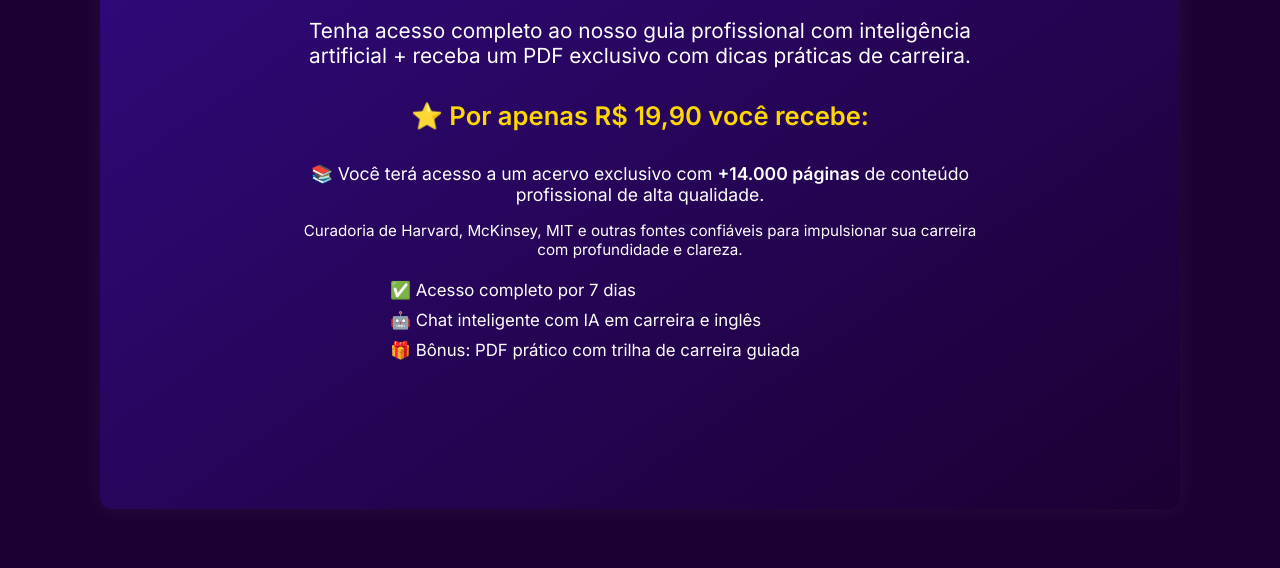
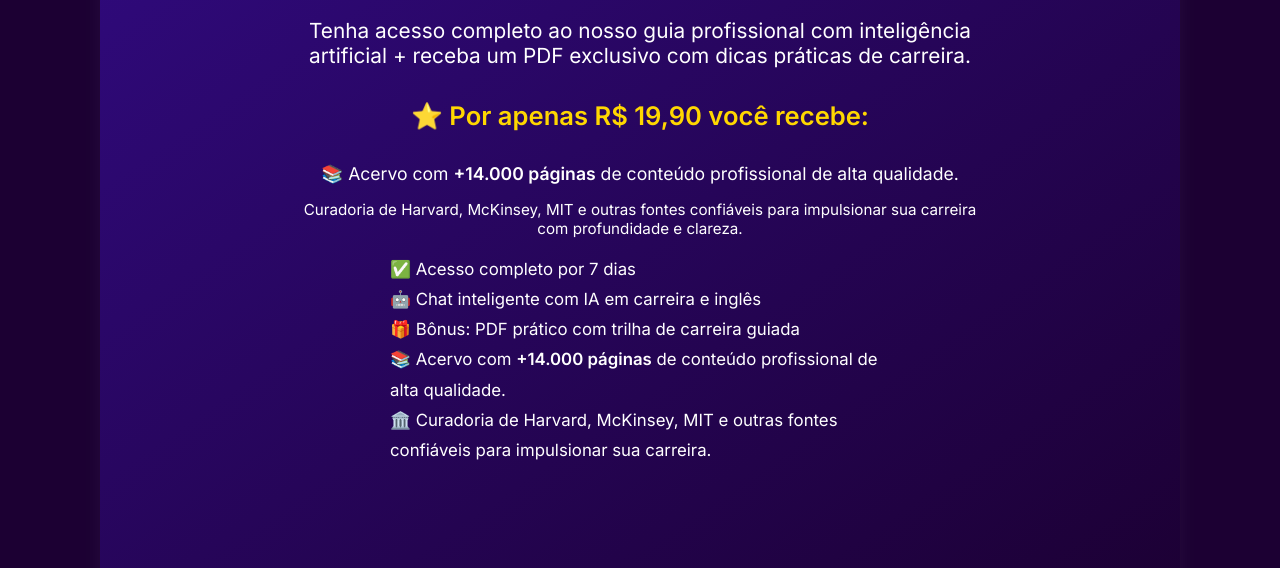
Before and after one commit to eristonmanagement/ascenda-up-webapp, a website: page ascenda-up-webapp/public/oferta.html in a window 1280 px wide. Shown: the part 384-952 px from the top of the page. Drawn offline with Linux system fonts and the light colour scheme.

```diff
--- a/ascenda-up-webapp/public/oferta.html
+++ b/ascenda-up-webapp/public/oferta.html
@@ -197,7 +197,7 @@
 
 		   <div style="text-align: center; margin-top: 2rem;">
              <p style="font-size: 1.1rem;">
-                       📚 Você terá acesso a um acervo exclusivo com <strong>+14.000 páginas</strong> de conteúdo profissional de alta qualidade.
+                       📚 Acervo com <strong>+14.000 páginas</strong> de conteúdo profissional de alta qualidade.
               </p>
                 <p style="font-size: 0.95rem;">
                        Curadoria de Harvard, McKinsey, MIT e outras fontes confiáveis para impulsionar sua carreira com profundidade e clareza.
@@ -209,6 +209,8 @@
                  <li>✅ Acesso completo por 7 dias</li>
                  <li>🤖 Chat inteligente com IA em carreira e inglês</li>
                  <li>🎁 Bônus: PDF prático com trilha de carreira guiada</li>
+				 <li>📚 Acervo com <strong>+14.000 páginas</strong> de conteúdo profissional de alta qualidade.</li>
+				 <li>🏛️ Curadoria de Harvard, McKinsey, MIT e outras fontes confiáveis para impulsionar sua carreira.</li>
             </ul>
     </section>
 
@@ -406,7 +408,7 @@
 
     <div style="background-color: #2d0159; padding: 1.5rem; border-radius: 12px; width: 280px;">
       <h3>📘 Conteúdo de Elite</h3>
-      <p>Acesso com mais de 14.000 páginas de conteúdo de elite com curadoria de Harvard, McKinsey, MIT e outras referências globais.</p>
+      <p>Acesso a mais de 14.000 páginas de conteúdo de elite com curadoria de referências globais.</p>
     </div>
 
   </div>
```
Also changed, not shown: ascenda-up-webapp/public/checkout.html (+1 -0 lines), ascenda-up-webapp/public/index.html (+1 -1 lines).
